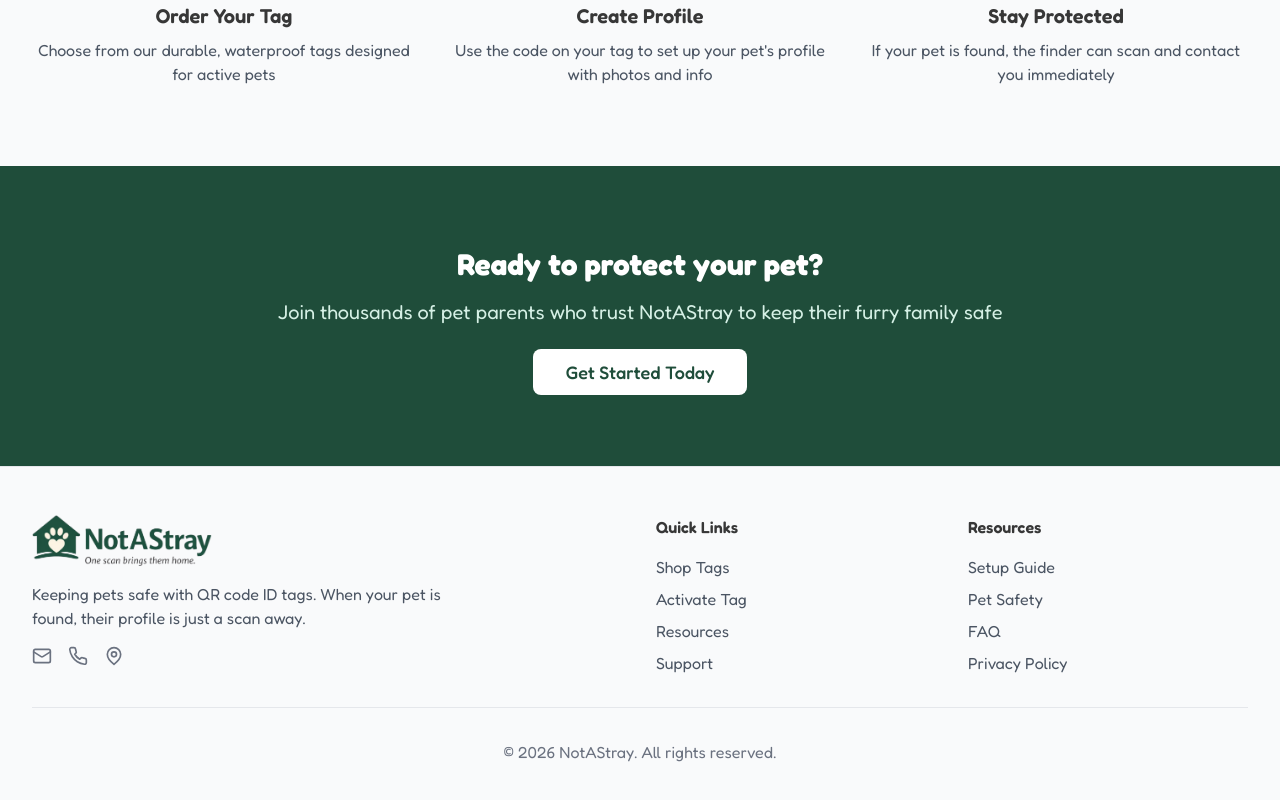
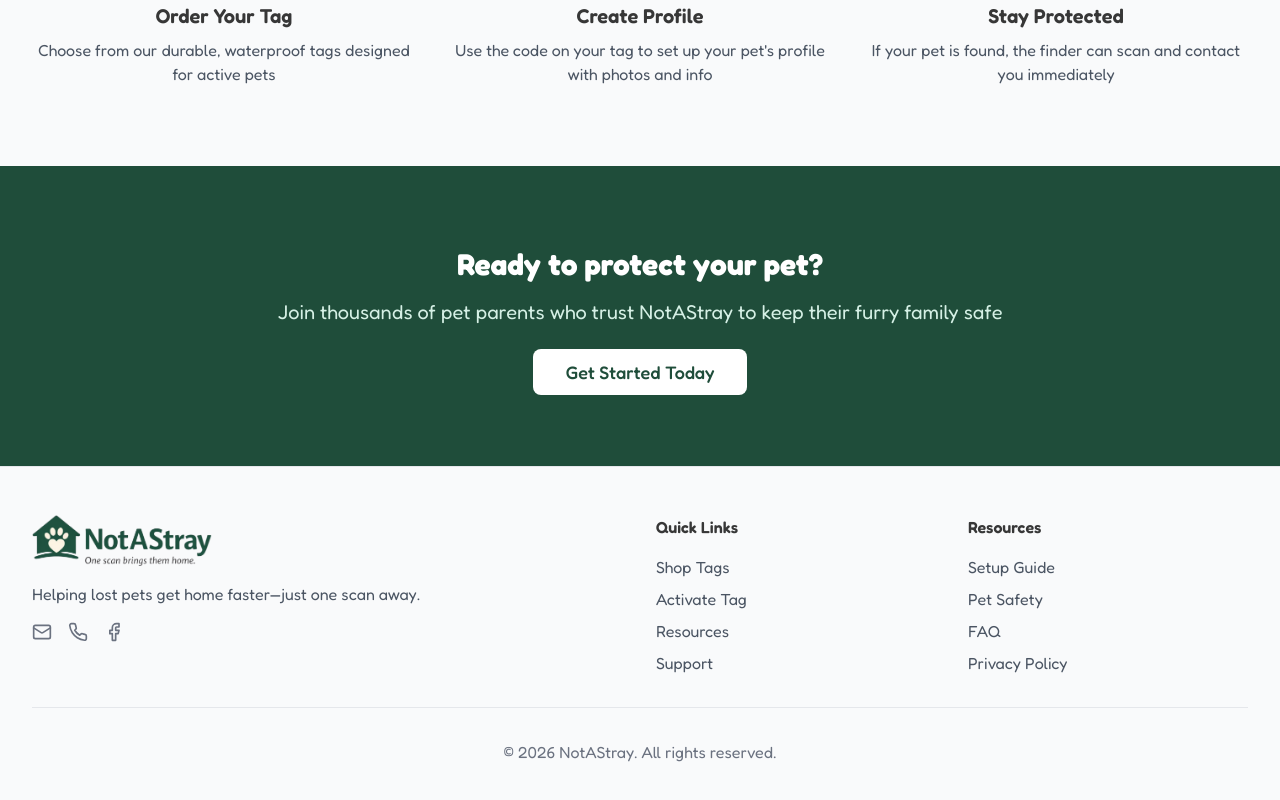
Before and after one commit to jigrullon/notastray, a Next.js app: page / in a window 1280 px wide. Shown: the part 1349-2149 px from the top of the page. Built offline with nearby package versions, Linux system fonts and the light colour scheme; no server answers.

Commit message:
updated footer

```diff
--- a/components/Footer.tsx
+++ b/components/Footer.tsx
@@ -1,6 +1,6 @@
 import Link from 'next/link'
 import Image from 'next/image'
-import { Mail, Phone, MapPin } from 'lucide-react'
+import { Mail, Phone, Facebook } from 'lucide-react'
 
 export default function Footer() {
   return (
@@ -18,13 +18,18 @@
               />
             </Link>
             <p className="text-gray-600 dark:text-gray-400 mb-4 max-w-md">
-              Keeping pets safe with QR code ID tags. When your pet is found,
-              their profile is just a scan away.
+              Helping lost pets get home faster—just one scan away.
             </p>
             <div className="flex space-x-4 text-gray-500 dark:text-gray-400">
-              <Mail className="w-5 h-5" />
-              <Phone className="w-5 h-5" />
-              <MapPin className="w-5 h-5" />
+              <a href="mailto:notastray.hq@gmail.com" className="hover:text-gray-900 dark:hover:text-gray-100 transition-colors" aria-label="Email us">
+                <Mail className="w-5 h-5" />
+              </a>
+              <a href="tel:+14702107216" className="hover:text-gray-900 dark:hover:text-gray-100 transition-colors" aria-label="Call us">
+                <Phone className="w-5 h-5" />
+              </a>
+              <a href="https://www.facebook.com/profile.php?id=61577464901900" target="_blank" rel="noopener noreferrer" className="hover:text-gray-900 dark:hover:text-gray-100 transition-colors" aria-label="Facebook">
+                <Facebook className="w-5 h-5" />
+              </a>
             </div>
           </div>
 
```
